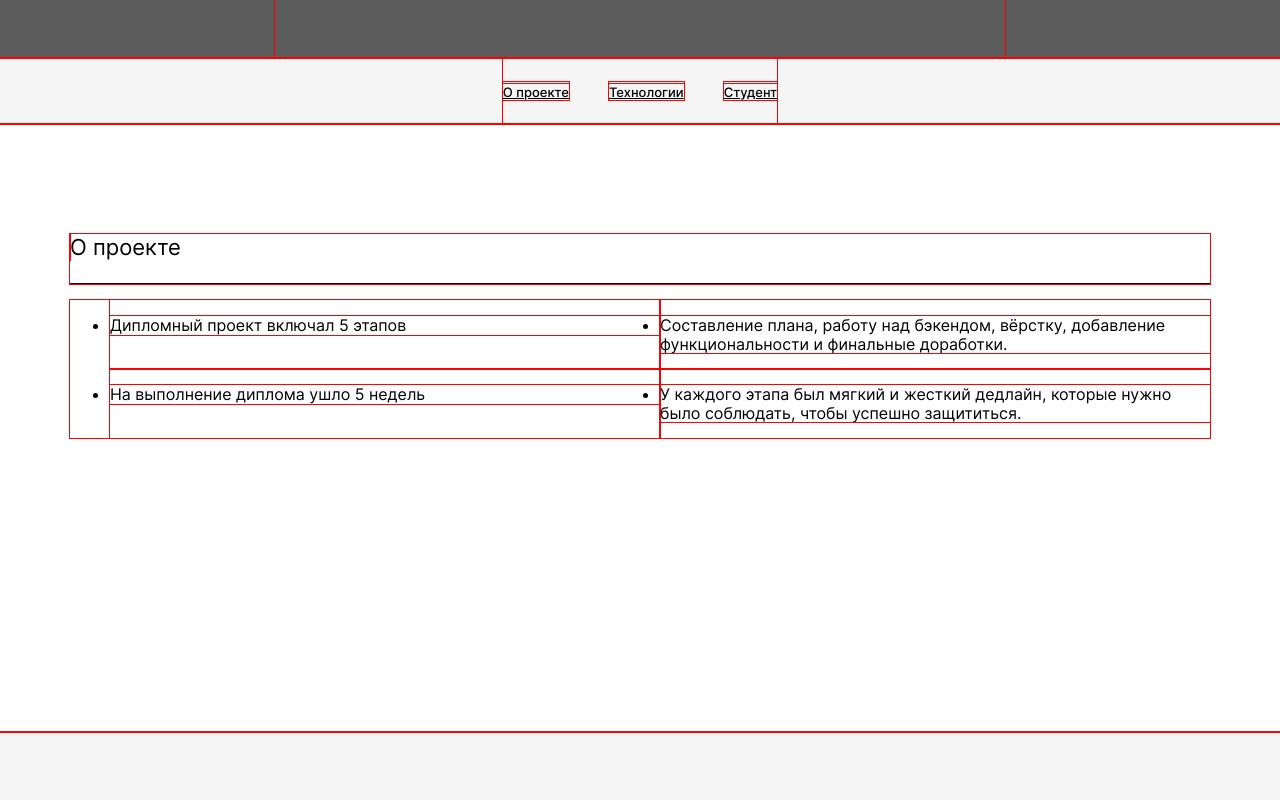
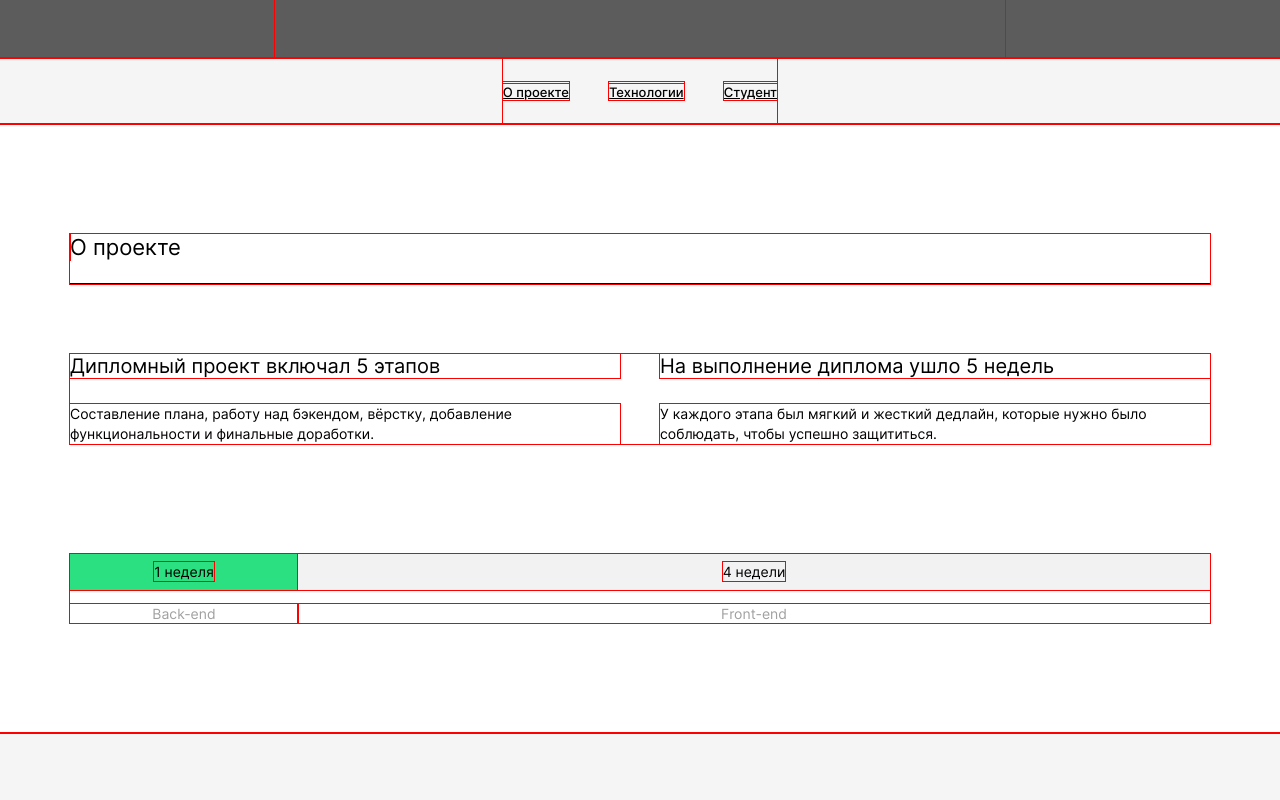
Before and after one commit to kozhevatova/movies-explorer-frontend, a React (Create React App) app: page / in a window 1280 px wide. Shown: the part 540-1340 px from the top of the page. Built offline with nearby package versions, Linux system fonts and the light colour scheme.

Commit message:
feat: about project

```diff
--- a/src/components/AboutProject/AboutProject.css
+++ b/src/components/AboutProject/AboutProject.css
@@ -1,17 +1,85 @@
 .project-info {
+  list-style: none;
+  margin: 70px 0 110px;
+  padding: 0;
   display: grid;
   grid-template-columns: 1fr 1fr;
-
+  row-gap: 26px;
+  column-gap: 40px;
 }
 
 .project-info__item {
 
 }
 
-.project-info__item-title {
-
+.project-info__item_phase {
+  grid-column: 1;
+  grid-row: 1;
 }
 
-.project-info__item-text {
+.project-info__item_phase-descr {
+  grid-column: 1;
+  grid-row: 2;
+}
 
+.project-info__item_timing {
+  grid-column: 2;
+  grid-row: 1;
 }
+
+.project-info__item_timing-descr {
+  grid-column: 2;
+  grid-row: 2;
+}
+
+.project-info__text {
+  margin: 0;
+  padding: 0;
+  font-weight: 400;
+  font-size: 14px;
+  line-height: 1.4;
+}
+
+.project-info__text_type_title {
+  font-size: 20px;
+  line-height: 1.2;
+}
+
+.project-info__text_type_back {
+  grid-row: 2;
+  grid-column: 1;
+  text-align: center;
+  color: #a0a0a0
+}
+
+.project-info__text_type_front {
+  grid-row: 2;
+  grid-column: 2;
+  text-align: center;
+  color: #a0a0a0;
+}
+
+.project-info__scale {
+  display: grid;
+  grid-template-columns: 0.2fr 0.8fr;
+  row-gap: 14px;
+}
+
+.project-info__period {
+  min-height: 36px;
+  background-color: #2be080;
+  display: flex;
+  justify-content: center;
+  align-items: center;
+}
+
+.project-info__period:first-of-type {
+  grid-column: 1;
+  grid-row: 1;
+}
+
+.project-info__period:last-of-type {
+  background-color: #f2f2f2;
+  grid-column: 2;
+  grid-row: 1;
+}
--- a/src/components/AboutProject/AboutProject.js
+++ b/src/components/AboutProject/AboutProject.js
@@ -5,19 +5,29 @@ const AboutProject = () => {
   return (
     <Info title="О проекте" linkId="about-project" type="project">
       <ul className="project-info">
-        <li className="project-info__item">
-          <p className="project-info__item-title">Дипломный проект включал 5 этапов</p>
+        <li className="project-info__item project-info__item_phase">
+          <p className="project-info__text project-info__text_type_title">Дипломный проект включал 5 этапов</p>
         </li>
-        <li className="project-info__item">
-          <p className="project-info__item-text">Составление плана, работу над бэкендом, вёрстку, добавление функциональности и финальные доработки.</p>
+        <li className="project-info__item project-info__item_phase-descr">
+          <p className="project-info__text">Составление плана, работу над бэкендом, вёрстку, добавление функциональности и финальные доработки.</p>
         </li>
-        <li className="project-info__item">
-          <p className="project-info__item-title">На выполнение диплома ушло 5 недель</p>
+        <li className="project-info__item project-info__item_timing">
+          <p className="project-info__text project-info__text_type_title">На выполнение диплома ушло 5 недель</p>
         </li>
-        <li className="project-info__item">
-          <p className="project-info__item-text">У каждого этапа был мягкий и жесткий дедлайн, которые нужно было соблюдать, чтобы успешно защититься.</p>
+        <li className="project-info__item project-info__item_timing-descr">
+          <p className="project-info__text">У каждого этапа был мягкий и жесткий дедлайн, которые нужно было соблюдать, чтобы успешно защититься.</p>
         </li>
       </ul>
+      <div className="project-info__scale">
+        <div className="project-info__period">
+          <p className="project-info__text">1 неделя</p>
+        </div>
+        <p className="project-info__text project-info__text_type_back">Back-end</p>
+        <div className="project-info__period">
+          <p className="project-info__text">4 недели</p>
+        </div>
+        <p className="project-info__text project-info__text_type_front">Front-end</p>
+      </div>
     </Info>
   );
 };
--- a/src/components/Info/Info.css
+++ b/src/components/Info/Info.css
@@ -20,6 +20,7 @@
 .info__container {
   width: 100%;
   max-width: 1280px;
+  box-sizing: border-box;
   background-color: transparent;
 }
 
--- a/src/components/Info/Info.js
+++ b/src/components/Info/Info.js
@@ -2,7 +2,7 @@ import './Info.css';
 
 const Info = (props) => {
   return (
-    <div className={`info info_type_${props.type}`}>
+    <section className={`info info_type_${props.type}`}>
       <div className={`info__container info__container_type_${props.type}`}>
         <h2 className="info__title">
           <a id={props.linkId} name={props.linkId}></a>
@@ -10,7 +10,7 @@ const Info = (props) => {
       </h2>
       {props.children}
       </div>
-    </div>
+    </section>
   );
 };
 
--- a/src/components/Main/Main.js
+++ b/src/components/Main/Main.js
@@ -1,6 +1,5 @@
 import Promo from '../Promo/Promo';
 import NavTab from '../NavTab/NavTab';
-import { Route } from 'react-router-dom';
 import './Main.css';
 import AboutProject from '../AboutProject/AboutProject';
 import Techs from '../Techs/Techs';
--- a/src/components/NavTab/NavTab.js
+++ b/src/components/NavTab/NavTab.js
@@ -1,9 +1,8 @@
-import { NavLink } from 'react-router-dom';
 import './NavTab.css';
 
 const NavTab = () => {
   return (
-    <div className="navtab">
+    <section className="navtab">
       <nav className="navtab__container">
         <ul className="navtab__list">
           <li className="navtab__item">
@@ -17,7 +16,7 @@ const NavTab = () => {
           </li>
         </ul>
       </nav>
-    </div>
+    </section>
 
   );
 };
--- a/src/components/Promo/Promo.js
+++ b/src/components/Promo/Promo.js
@@ -2,11 +2,11 @@ import './Promo.css';
 
 const Promo = () => {
   return(
-    <div className="promo">
+    <section className="promo">
       <div className="promo__container">
         <h1 className="promo__title">Учебный проект студента факультета Веб-разработки.</h1>
       </div>
-    </div>
+    </section>
   );
 }
 
```
